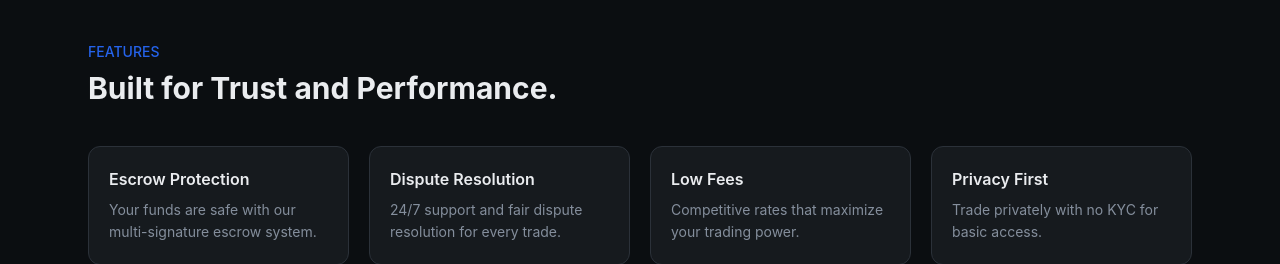
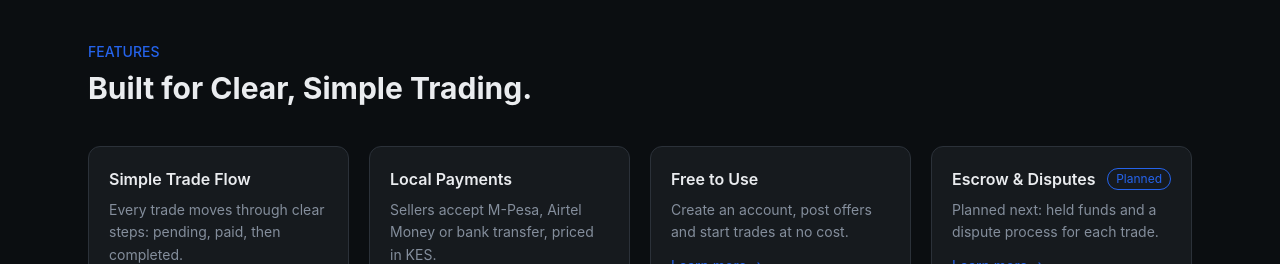
Before and after one commit to puritymutheu1-cmyk/safex, a React (Vite) app in the folder frontend/: page / in a window 1280 px wide. Shown: the part 688-952 px from the top of the page. Built offline with nearby package versions, Linux system fonts and the light colour scheme; no server answers.

Commit message:
Make feature cards clickable and describe real features

```diff
--- a/frontend/src/components/Features.jsx
+++ b/frontend/src/components/Features.jsx
@@ -1,8 +1,27 @@
+import { Link } from 'react-router-dom'
+
 const features = [
-  { title: 'Escrow Protection', description: 'Your funds are safe with our multi-signature escrow system.' },
-  { title: 'Dispute Resolution', description: '24/7 support and fair dispute resolution for every trade.' },
-  { title: 'Low Fees', description: 'Competitive rates that maximize your trading power.' },
-  { title: 'Privacy First', description: 'Trade privately with no KYC for basic access.' },
+  {
+    title: 'Simple Trade Flow',
+    description: 'Every trade moves through clear steps: pending, paid, then completed.',
+    to: '/faq',
+  },
+  {
+    title: 'Local Payments',
+    description: 'Sellers accept M-Pesa, Airtel Money or bank transfer, priced in KES.',
+    to: '/marketplace',
+  },
+  {
+    title: 'Free to Use',
+    description: 'Create an account, post offers and start trades at no cost.',
+    to: '/register',
+  },
+  {
+    title: 'Escrow & Disputes',
+    description: 'Planned next: held funds and a dispute process for each trade.',
+    to: '/faq',
+    badge: 'Planned',
+  },
 ]
 
 export default function Features() {
@@ -10,14 +29,26 @@ export default function Features() {
     <section className="max-w-6xl mx-auto px-6 py-16">
       <div className="mb-10">
         <p className="text-primary text-sm font-medium mb-2">FEATURES</p>
-        <h2 className="text-3xl font-bold">Built for Trust and Performance.</h2>
+        <h2 className="text-3xl font-bold">Built for Clear, Simple Trading.</h2>
       </div>
       <div className="grid sm:grid-cols-2 lg:grid-cols-4 gap-5">
         {features.map((feature) => (
-          <div key={feature.title} className="bg-surface border border-border rounded-xl p-5">
-            <h3 className="font-semibold mb-2">{feature.title}</h3>
+          <Link
+            key={feature.title}
+            to={feature.to}
+            className="block bg-surface border border-border rounded-xl p-5 transition hover:border-primary"
+          >
+            <div className="flex items-center justify-between mb-2">
+              <h3 className="font-semibold">{feature.title}</h3>
+              {feature.badge && (
+                <span className="text-xs text-primary border border-primary rounded-full px-2 py-0.5">
+                  {feature.badge}
+                </span>
+              )}
+            </div>
             <p className="text-text-muted text-sm leading-relaxed">{feature.description}</p>
-          </div>
+            <span className="inline-block mt-3 text-primary text-sm">Learn more →</span>
+          </Link>
         ))}
       </div>
     </section>
```
